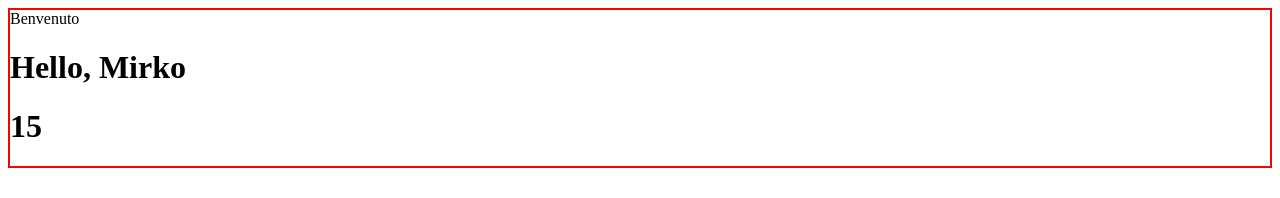
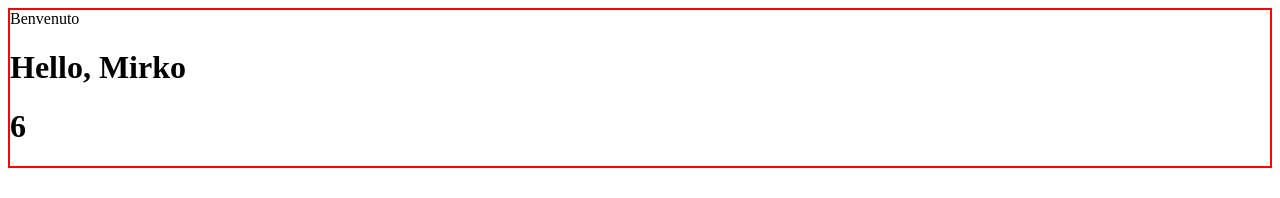
Before and after one commit to hgxxwon/React-esercizi, a React (Create React App) app: page / in a window 1280 px wide. Shown: the top 198 px of the page. Built offline with nearby package versions, Linux system fonts and the light colour scheme.

Commit message:
function_components_3

```diff
--- a/src/App.js
+++ b/src/App.js
@@ -9,7 +9,7 @@ export class App extends React.Component{
             <div>
                 <Container title="Benvenuto">
                     <Welcome />
-                    <Sum numbers={[1,5,9]} />
+                    <Sum />
                 </Container>
             </div>
             )
--- a/src/Sum.js
+++ b/src/Sum.js
@@ -1,9 +1,9 @@
 import React from "react";
 
-export function Sum(props){
+export function Sum({numbers = [1,2,3]}){
     return (
         <div>
-            <h1>{props.numbers.reduce((a,b)=> a + b, 0)}</h1>
+            <h1>{numbers.reduce((a,b)=> a + b, 0)}</h1>
         </div>
     )
 }
```
